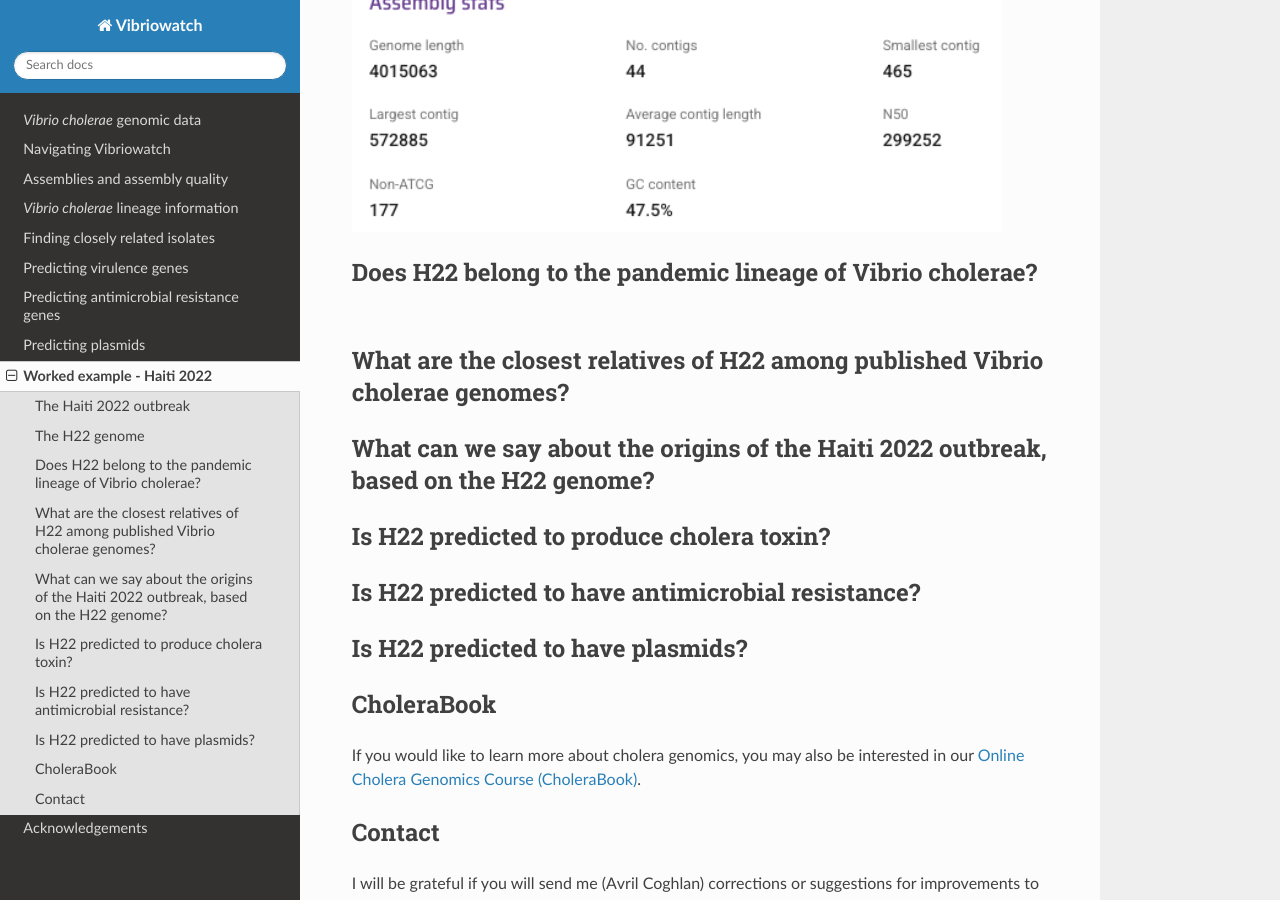
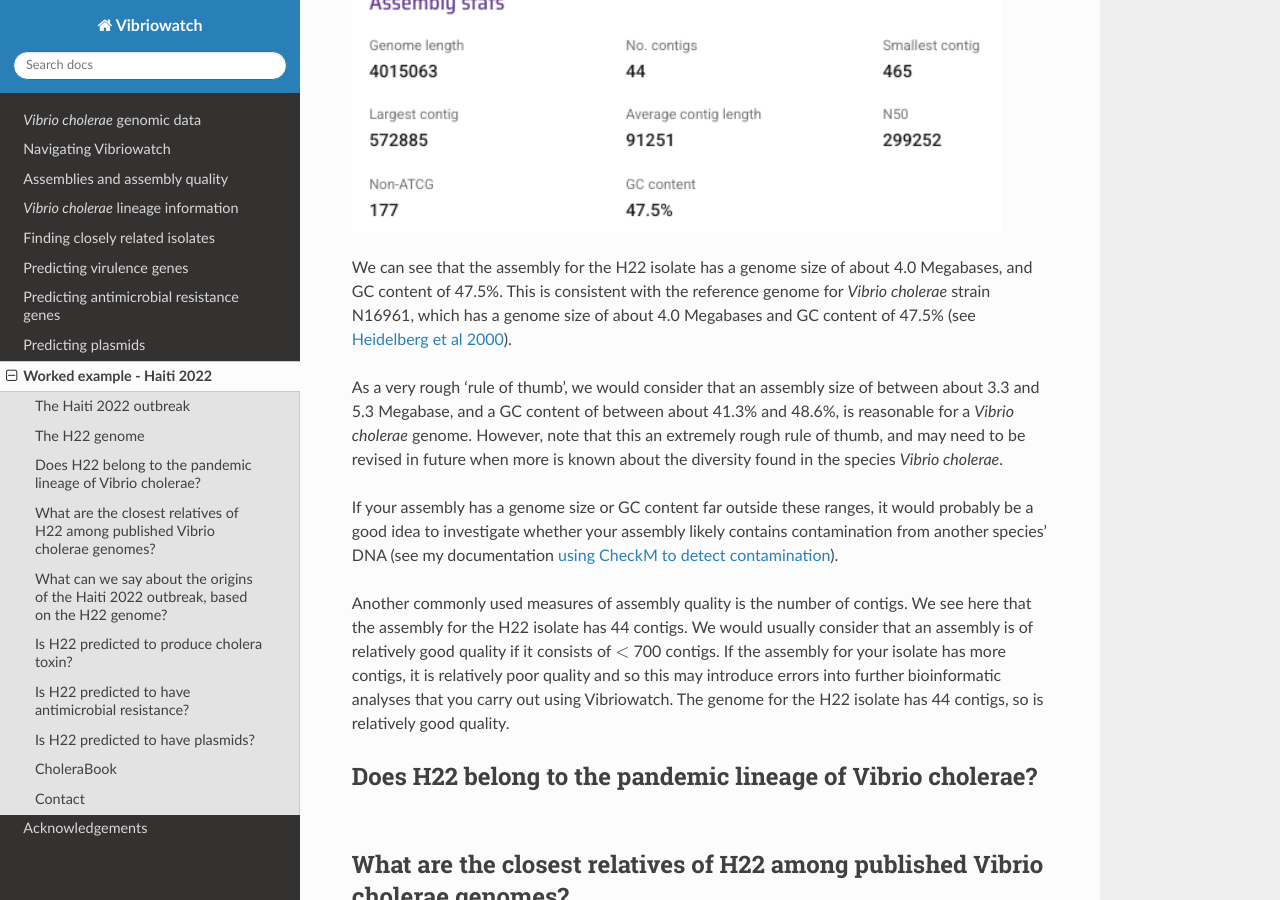
Before and after one commit to avrilcoghlan/vibriowatch, a Sphinx documentation site: the page built from docs/source/haiti.rst, in a window 1280 px wide and 900 px high, scrolled down 4107 px. Built offline with Sphinx 7.4.7 and the Read the Docs theme 3.1.0, drawn with Linux system fonts in a browser that asks for light colours.

Commit message:
Update haiti.rst

```diff
--- a/docs/source/haiti.rst
+++ b/docs/source/haiti.rst
@@ -102,6 +102,20 @@ looks like this:
 .. image:: Picture116.png
   :width: 650
 
+We can see that the assembly for the H22 isolate has a genome size of about 4.0 Megabases, and GC content of 47.5%. This is consistent with the reference genome for *Vibrio cholerae* strain N16961, which has a genome size of about 4.0 Megabases and GC content of 47.5% (see `Heidelberg et al 2000`_).
+
+.. _Heidelberg et al 2000: https://pubmed.ncbi.nlm.nih.gov/10952301/
+
+As a very rough 'rule of thumb', we would consider that an assembly size of between about 3.3 and 5.3 Megabase, and a GC content of between about 41.3% and 48.6%, is reasonable for a *Vibrio cholerae* genome. However, note that this an extremely rough rule of thumb, and may need to be revised in future when more is known about the diversity found in the species *Vibrio cholerae*.
+
+If your assembly has a genome size or GC content far outside these ranges, it would probably be a good idea to investigate whether your assembly likely contains contamination from another species' DNA (see my documentation `using CheckM to detect contamination`_).
+
+.. _using CheckM to detect contamination: https://vibriowatch.readthedocs.io/en/latest/assemblies.html#run-checkm-to-check-if-the-assembly-for-your-isolate-is-contaminated
+
+Another commonly used measures of assembly quality is the number of contigs. We see here that the assembly for the H22 isolate has 44 contigs.
+We would usually consider that an assembly is of relatively good quality if it consists of :math:`<` 700 contigs. If the assembly for your isolate has more contigs, it is relatively poor quality and so this may introduce errors into further bioinformatic analyses that you carry out using Vibriowatch.
+The genome for the H22 isolate has 44 contigs, so is relatively good quality.
+
 Does H22 belong to the pandemic lineage of Vibrio cholerae?
 -----------------------------------------------------------
 
```
